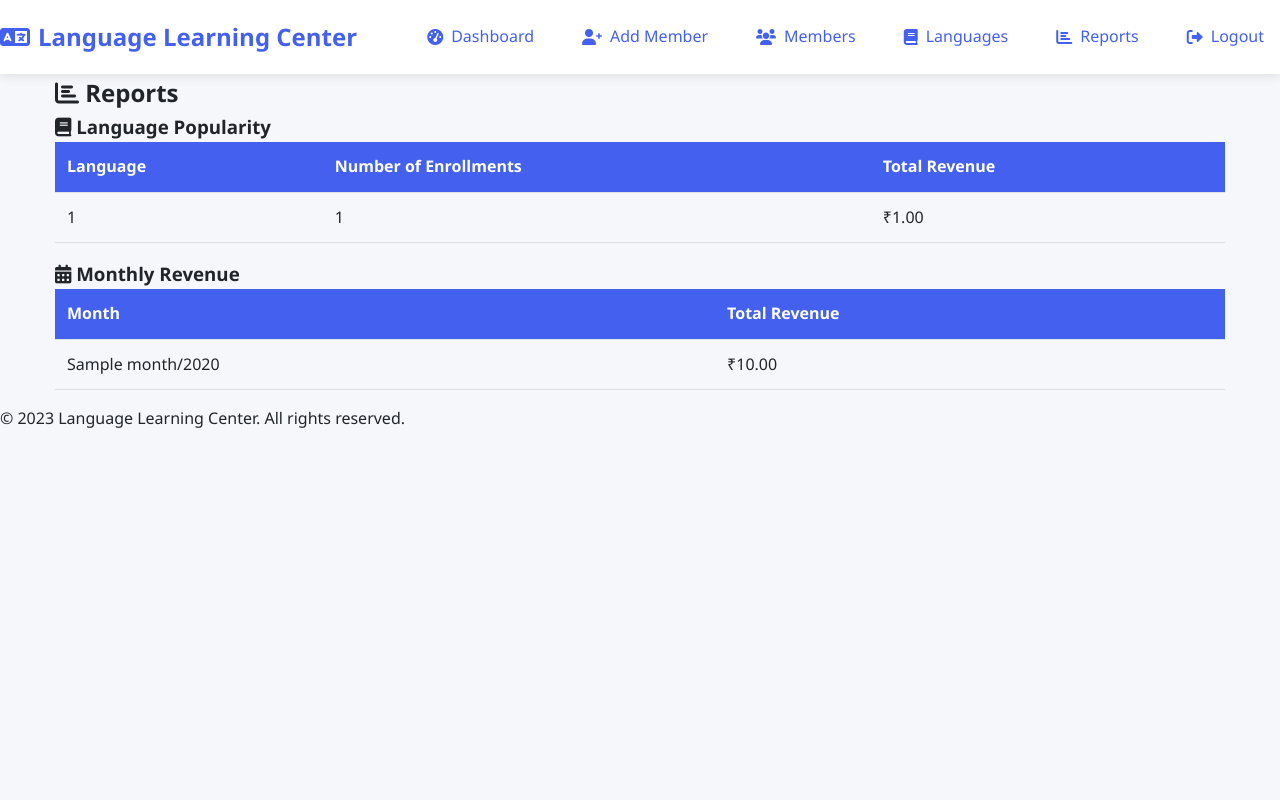
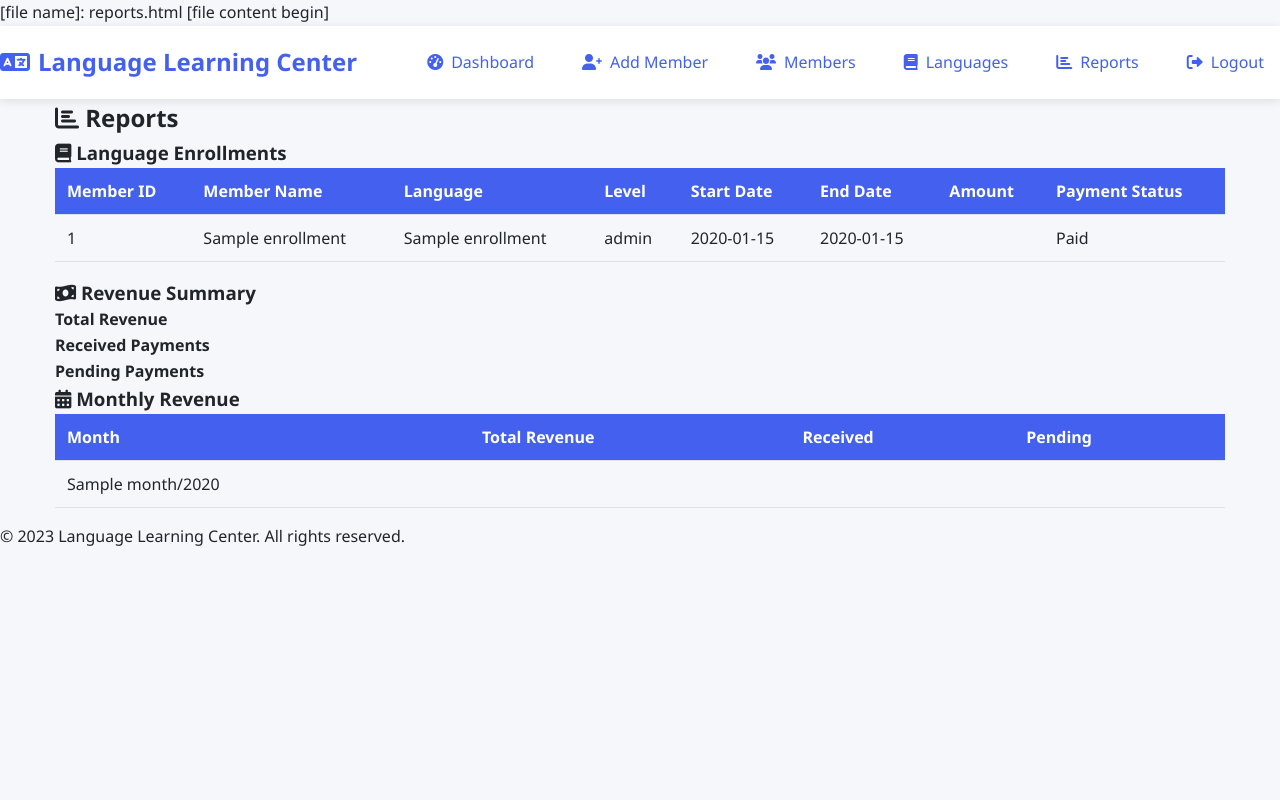
Before and after one commit to Mo-anas/LLMS, a Flask app: template templates/reports.html in a window 1280 px wide. Run offline with Flask 3, Linux system fonts and the light colour scheme; the template is opened without the code that fills it: most values are stand-ins (such as "Sample title", 1, 10 or a date in 2020); some libraries are stand-ins or nearby versions.

Commit message:
Update reports.html

```diff
--- a/templates/reports.html
+++ b/templates/reports.html
@@ -1,24 +1,42 @@
+[file name]: reports.html
+[file content begin]
 {% extends "base.html" %}
 
 {% block content %}
 <h2><i class="fas fa-chart-bar"></i> Reports</h2>
 
 <div class="report-section">
-    <h3><i class="fas fa-book"></i> Language Popularity</h3>
-    <table>
+    <h3><i class="fas fa-book"></i> Language Enrollments</h3>
+    <table class="report-table">
         <thead>
             <tr>
+                <th>Member ID</th>
+                <th>Member Name</th>
                 <th>Language</th>
-                <th>Number of Enrollments</th>
-                <th>Total Revenue</th>
+                <th>Level</th>
+                <th>Start Date</th>
+                <th>End Date</th>
+                <th>Amount</th>
+                <th>Payment Status</th>
             </tr>
         </thead>
         <tbody>
-            {% for lang in language_popularity %}
+            {% for enrollment in enrollments %}
             <tr>
-                <td>{{ lang._id }}</td>
-                <td>{{ lang.count }}</td>
-                <td>₹{{ "%.2f"|format(lang.total_revenue) }}</td>
+                <td>{{ enrollment.member_id }}</td>
+                <td>{{ enrollment.member_name }}</td>
+                <td>{{ enrollment.language_name }}</td>
+                <td>{{ enrollment.level }}</td>
+                <td>{{ enrollment.start_date.strftime('%Y-%m-%d') }}</td>
+                <td>{{ enrollment.end_date.strftime('%Y-%m-%d') }}</td>
+                <td>{{ formatCurrency(enrollment.amount) }}</td>
+                <td>
+                    {% if enrollment.payment_status == 'Paid' %}
+                        <span class="badge badge-success">{{ enrollment.payment_status }}</span>
+                    {% else %}
+                        <span class="badge badge-danger">{{ enrollment.payment_status }}</span>
+                    {% endif %}
+                </td>
             </tr>
             {% endfor %}
         </tbody>
@@ -26,22 +44,45 @@
 </div>
 
 <div class="report-section">
+    <h3><i class="fas fa-money-bill-wave"></i> Revenue Summary</h3>
+    <div class="revenue-cards">
+        <div class="revenue-card total-revenue">
+            <h4>Total Revenue</h4>
+            <p>{{ formatCurrency(total_revenue) }}</p>
+        </div>
+        <div class="revenue-card paid-revenue">
+            <h4>Received Payments</h4>
+            <p>{{ formatCurrency(paid_revenue) }}</p>
+        </div>
+        <div class="revenue-card pending-revenue">
+            <h4>Pending Payments</h4>
+            <p>{{ formatCurrency(pending_revenue) }}</p>
+        </div>
+    </div>
+</div>
+
+<div class="report-section">
     <h3><i class="fas fa-calendar-alt"></i> Monthly Revenue</h3>
-    <table>
+    <table class="report-table">
         <thead>
             <tr>
                 <th>Month</th>
                 <th>Total Revenue</th>
+                <th>Received</th>
+                <th>Pending</th>
             </tr>
         </thead>
         <tbody>
             {% for month in monthly_revenue %}
             <tr>
                 <td>{{ month._id.month }}/{{ month._id.year }}</td>
-                <td>₹{{ "%.2f"|format(month.total) }}</td>
+                <td>{{ formatCurrency(month.total) }}</td>
+                <td>{{ formatCurrency(month.paid) }}</td>
+                <td>{{ formatCurrency(month.pending) }}</td>
             </tr>
             {% endfor %}
         </tbody>
     </table>
 </div>
 {% endblock %}
+[file content end]
```
